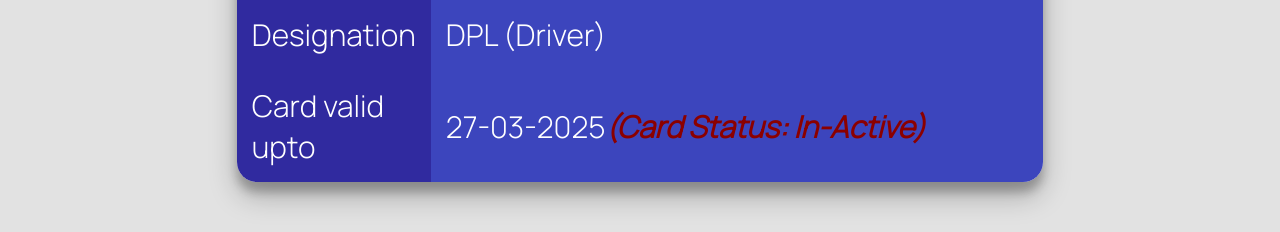
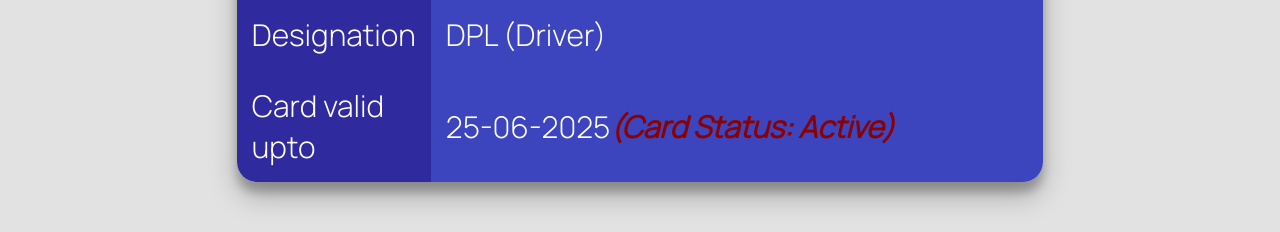
Before and after one commit to PARCOfficeCards/805138122817, a plain HTML site: page index.html in a window 1280 px wide. Shown: the part 406-638 px from the top of the page. Drawn offline with Linux system fonts and the light colour scheme.

Commit message:
Update index.html

```diff
--- a/index.html
+++ b/index.html
@@ -150,7 +150,7 @@
 
         <td style="font-weight: bold;">ID No.</td>
         <td style="font-weight: bold;">
-  22817</td> </tr> <tr> <td>Name</td> <td>Atif Qamar</td> </tr> <tr> <td>Designation</td> <td>DPL (Driver)</td> </tr> <tr> <td>Card valid upto</td> <td>27-03-2025<i style="color: darkred; font-weight: bold;font-size: 30px;">(Card Status: In-Active)</i></td> </tr>
+  22817</td> </tr> <tr> <td>Name</td> <td>Atif Qamar</td> </tr> <tr> <td>Designation</td> <td>DPL (Driver)</td> </tr> <tr> <td>Card valid upto</td> <td>25-06-2025<i style="color: darkred; font-weight: bold;font-size: 30px;">(Card Status: Active)</i></td> </tr>
 
     </tr>
   </table>
```
